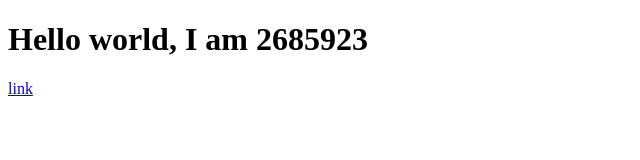
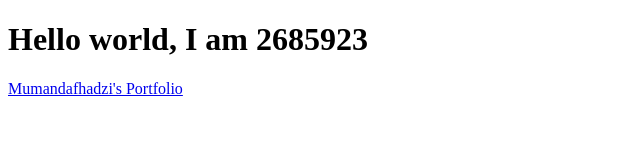
Before and after one commit to Mumandafhadzi/muma, a plain HTML site: page index.html in a window 1280 px wide. Shown: the whole page, without its empty margins (0-640 px from the left). Drawn offline with Linux system fonts and the light colour scheme.

Commit message:
updated lab2 with new link

```diff
--- a/index.html
+++ b/index.html
@@ -7,6 +7,6 @@
 </head>
 <body>
     <h1>Hello world, I am 2685923</h1>
-    <a href="2685923-lab2.html">link</a>
+    <a href="2685923-lab2.html">Mumandafhadzi's Portfolio</a>
 </body>
 </html>
```
